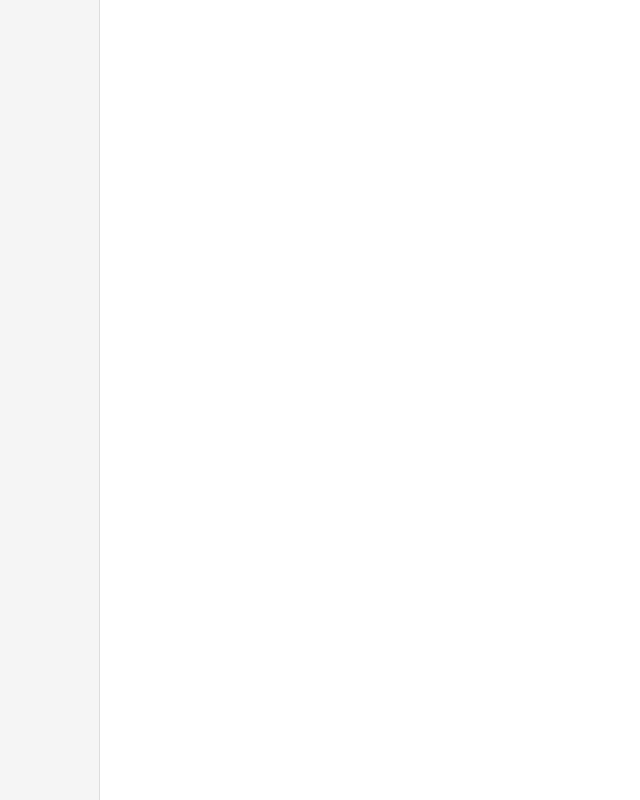
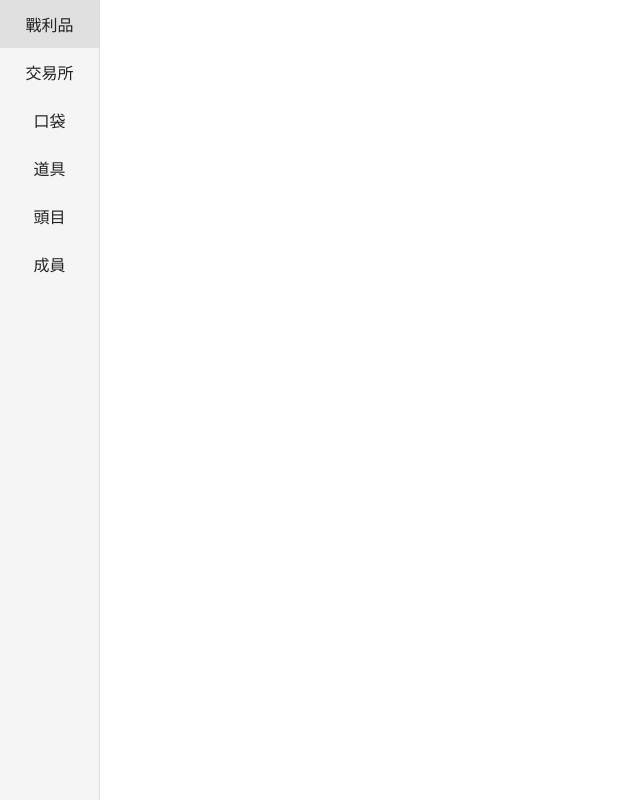
Before and after one commit to DivineCross/GuildLoot, a React (Vite) app: page / in a window 1280 px wide. Shown: the whole page, without its empty margins (0-640 px from the left). Built offline with nearby package versions, Linux system fonts and the light colour scheme.

Commit message:
Add mock data

```diff
--- a/src/SheetNav.jsx
+++ b/src/SheetNav.jsx
@@ -1,3 +1,5 @@
+import { sheetNames } from './mock'
+
 export default function SheetNav() {
     return (
         <div className="sheet-nav">
@@ -15,5 +17,3 @@ function SheetNavItem({ label, isActive }) {
         </div>
     );
 }
-
-const sheetNames = []
--- /dev/null
+++ b/src/mock.js
@@ -0,0 +1,8 @@
+export const sheetNames = [
+    "戰利品",
+    "交易所",
+    "口袋",
+    "道具",
+    "頭目",
+    "成員",
+];
```
